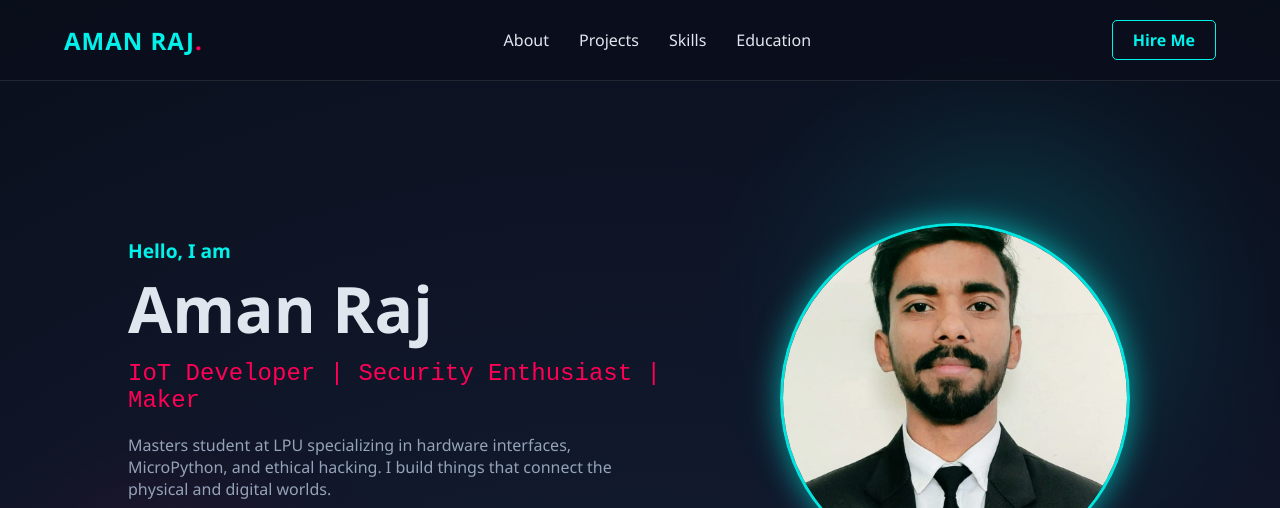
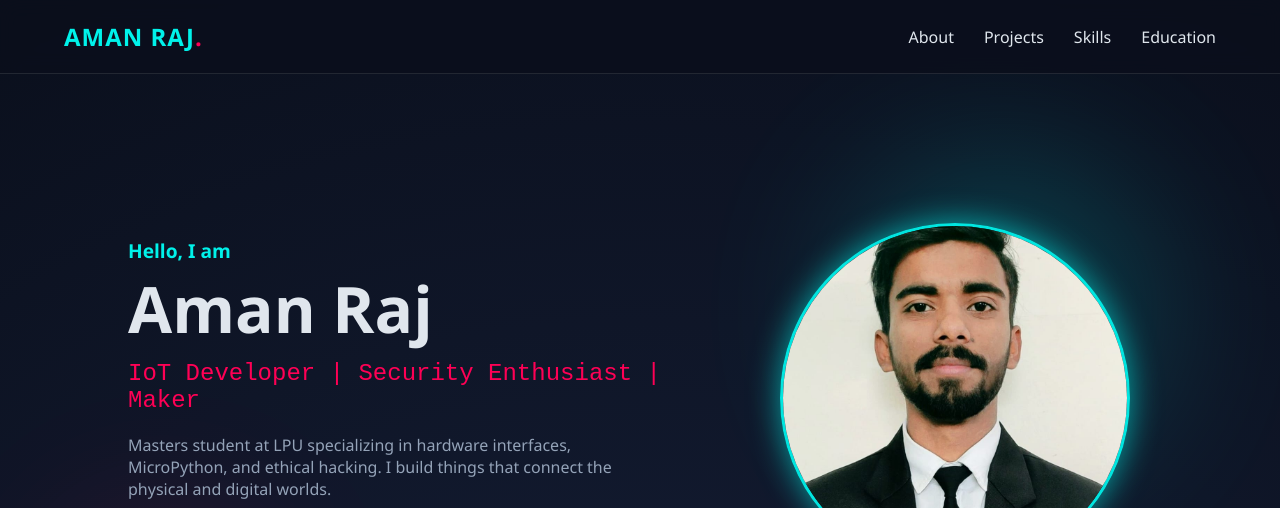
Before and after one commit to aman05raj/my-portfolio, a plain HTML site: page index.html in a window 1280 px wide. Shown: the top 508 px of the page. Drawn offline with Linux system fonts and the light colour scheme.

Commit message:
Update index.html

```diff
--- a/index.html
+++ b/index.html
@@ -197,7 +197,7 @@
             <li><a href="#skills">Skills</a></li>
             <li><a href="#education">Education</a></li>
         </ul>
-        <a href="mailto:amanraj05082003@gmail.com" class="contact-btn">Hire Me</a>
+
     </nav>
 
     <section class="hero">
@@ -373,4 +373,5 @@
         });
     </script>
 </body>
+
 </html>
```
